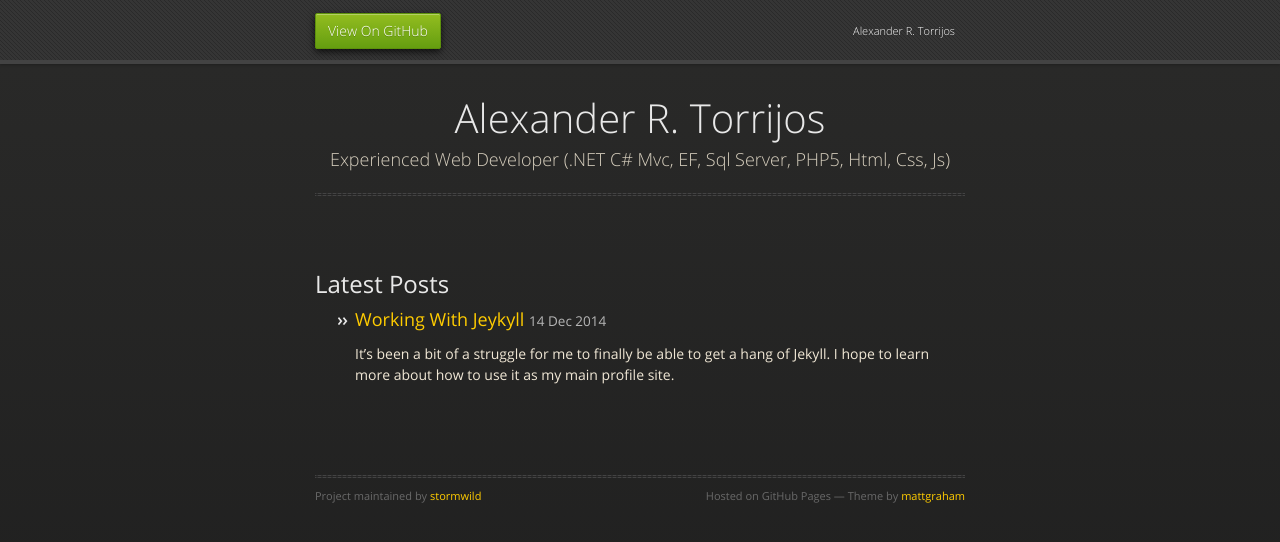
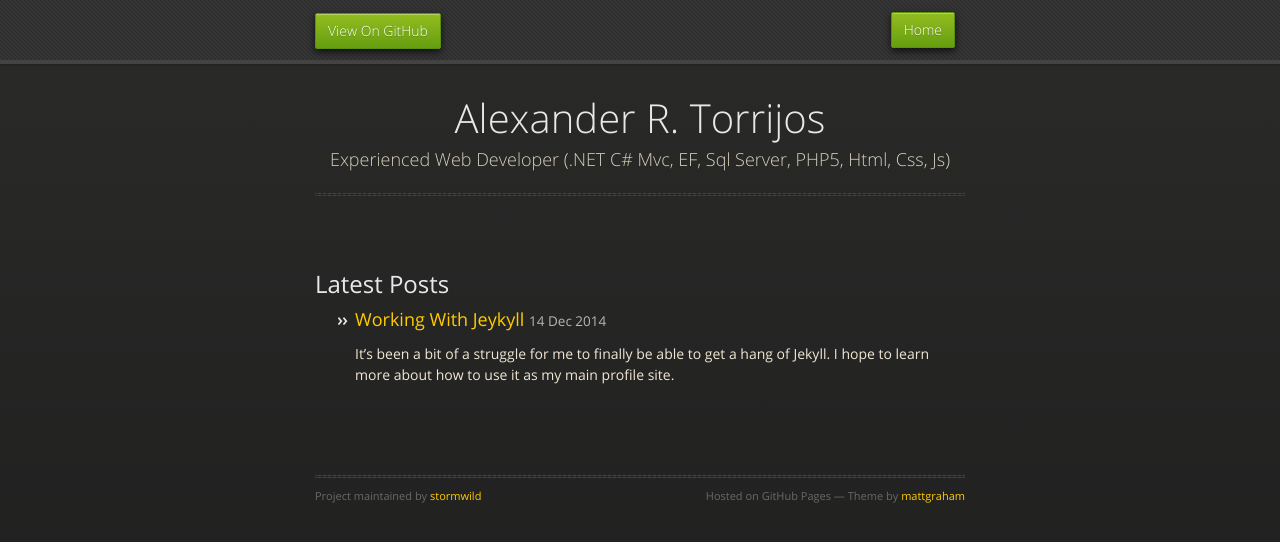
Before and after one commit to stormwild/stormwild.github.io, a Jekyll site: the page built from index.html, in a window 1280 px wide. Shown: the top 542 px of the page. Built offline with Jekyll 4.4.1, drawn with Linux system fonts in a browser that asks for light colours; nearby versions of some CDN libraries.

Commit message:
Added home nav button

```diff
--- a/_layouts/default.html
+++ b/_layouts/default.html
@@ -21,7 +21,7 @@
   <body>
       <div id="header">
         <nav>
-          <li class="title">Alexander R. Torrijos</li>
+          <li class="title"><a href="/">Home</a></li>
           <li class="fork"><a href="https://github.com/stormwild">View On GitHub</a></li>
         </nav>
       </div><!-- end header -->
--- a/_layouts/posts.html
+++ b/_layouts/posts.html
@@ -20,7 +20,7 @@
   <body>
       <div id="header">
         <nav>
-          <li class="title">Alexander R. Torrijos</li>
+          <li class="title"><a href="/">Alexander R. Torrijos (Home)</a></li>
           <li class="fork"><a href="https://github.com/stormwild">View On GitHub</a></li>
         </nav>
       </div><!-- end header -->
```
